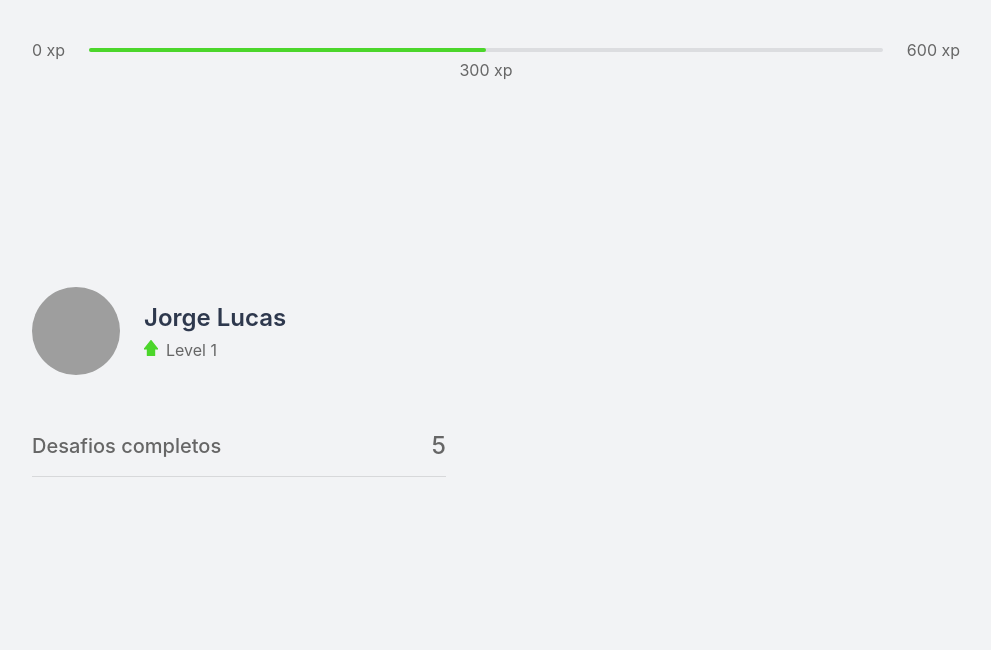
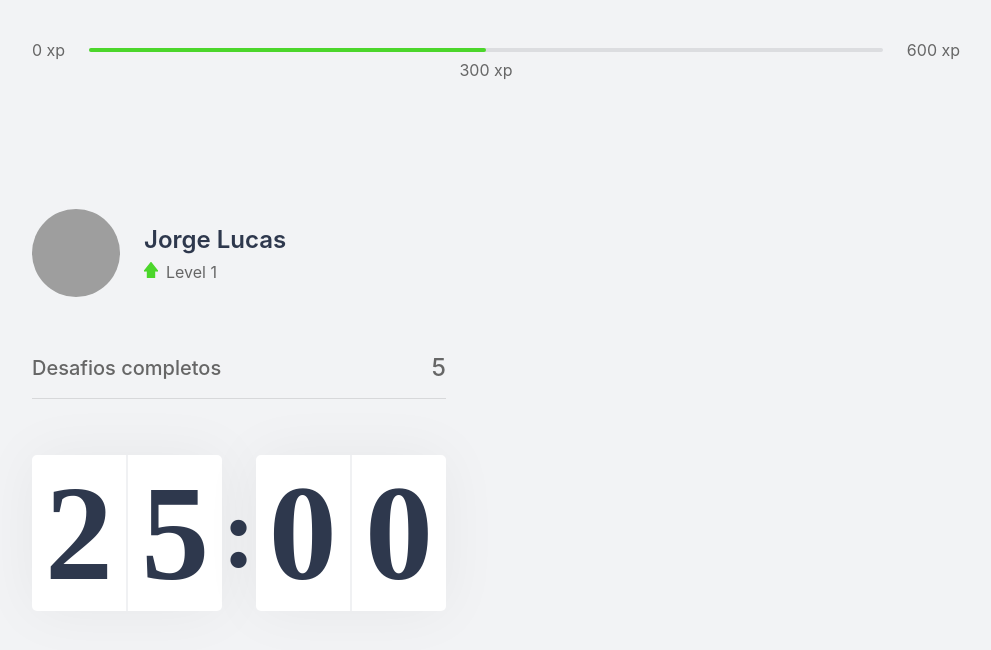
Before and after one commit to jorgelucasac/nlw4ReactJs, a Next.js app: page / in a window 1280 px wide. Shown: the top 650 px of the page, without its empty margins (144-1135 px from the left). Built offline with nearby package versions, Linux system fonts and the light colour scheme; grey boxes are pictures that could not be loaded.

Commit message:
inicio da implementação do cronômetro

```diff
--- /dev/null
+++ b/src/components/Coutdown.tsx
@@ -0,0 +1,18 @@
+import styles from '../styles/components/Countdown.module.css'
+
+export function Countdown() {
+    return (
+        <div className={styles.countdownContainer}>
+            <div>
+                <span>2</span>
+                <span>5</span>
+            </div>
+            <span>:</span>
+            <div>
+                <span>0</span>
+                <span>0</span>
+            </div>
+
+        </div>
+    );
+}
--- a/src/pages/index.tsx
+++ b/src/pages/index.tsx
@@ -1,4 +1,5 @@
 import { CompletedChalleng } from '../components/CompletedChalleng';
+import { Countdown } from '../components/Coutdown';
 import { ExperienceBar } from "../components/ExperienceBar";
 import { Profile } from '../components/Profile';
 import styles from '../styles/pages/Home.module.css'
@@ -12,6 +13,7 @@
         <div>
           <Profile />
           <CompletedChalleng />
+          <Countdown />
         </div>
         <div></div>
       </section>
--- /dev/null
+++ b/src/styles/components/Countdown.module.css
@@ -0,0 +1,39 @@
+.countdownContainer {
+    display: flex;
+    align-items: center;
+    font-family: Rajdhani;
+    font-weight: 600;
+    color: var(--title);
+}
+
+.countdownContainer > div {
+    flex: 1;
+
+
+    display: flex;
+    align-items: center;
+    justify-content: space-evenly;
+
+    background: var(--white);
+    box-shadow: 0 0 60px rgba(0, 0, 0, 0.05);
+    border-radius: 5px;
+    font-size: 8.5rem;
+    text-align: center;
+}
+
+.countdownContainer > div span{
+    flex: 1;
+}
+
+.countdownContainer > div span:first-child{
+    border-right: 1px solid #f0f1f3;
+}
+
+.countdownContainer > div span:last-child{
+    border-left: 1px solid #f0f1f3;
+}
+
+.countdownContainer > span{
+    font-size: 6.25rem;
+    margin: 0 0.5 rem;
+}
```
